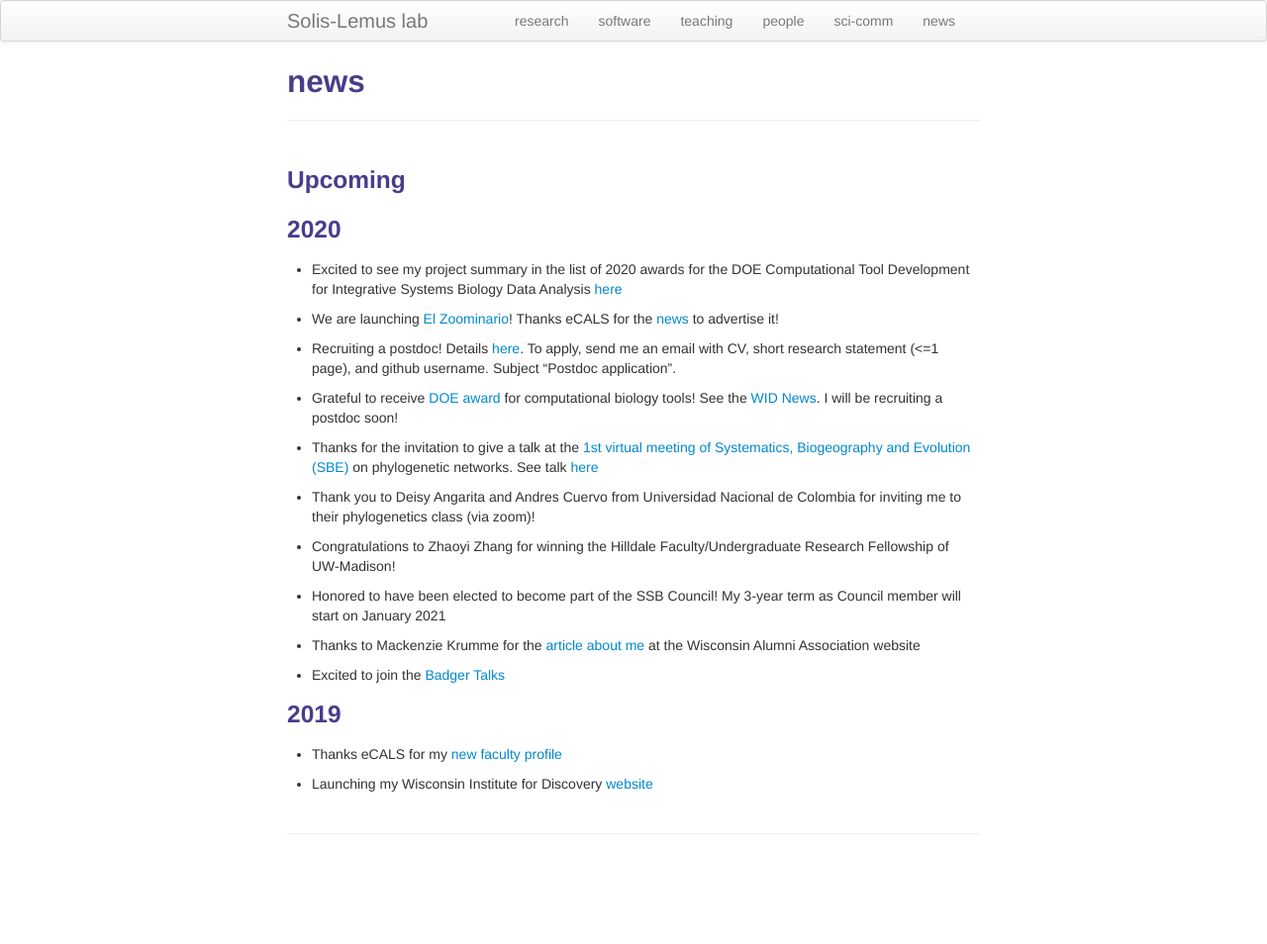
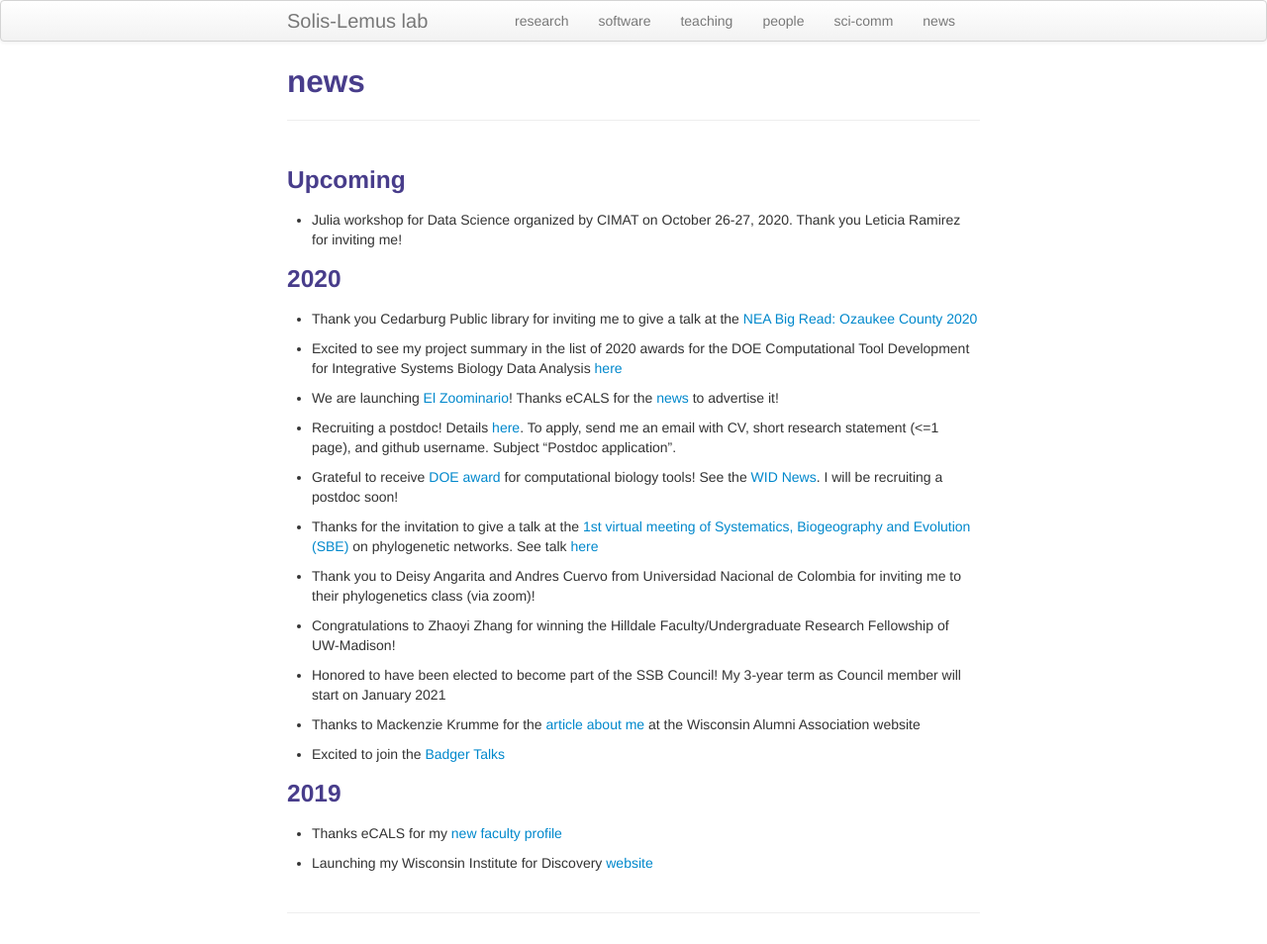
Before and after one commit to solislemuslab/solislemuslab.github.io, a Jekyll site: the page built from pages/news.md, in a window 1280 px wide. Shown: the whole page at 99% size. Built offline with Jekyll 4.4.1, drawn with Linux system fonts in a browser that asks for light colours; before the commit the page ends 900 px from its top, so only the background shows below that.

Commit message:
updated news

```diff
--- a/pages/news.md
+++ b/pages/news.md
@@ -6,9 +6,11 @@ description: Solis-Lemus lab
 
 ### Upcoming
 
-
+- Julia workshop for Data Science organized by CIMAT on October 26-27, 2020. Thank you Leticia Ramirez for inviting me!
 
 ### 2020
+
+- Thank you Cedarburg Public library for inviting me to give a talk at the [NEA Big Read: Ozaukee County 2020](https://cedarburglibrary.org/connect/cedarburg-friends-of-the-library/cedarburg-reads/)
 
 - Excited to see my project summary in the list of 2020 awards for the DOE Computational Tool Development for Integrative Systems Biology Data Analysis [here](https://genomicscience.energy.gov/compbio/2020Awards.shtml)
 
```
